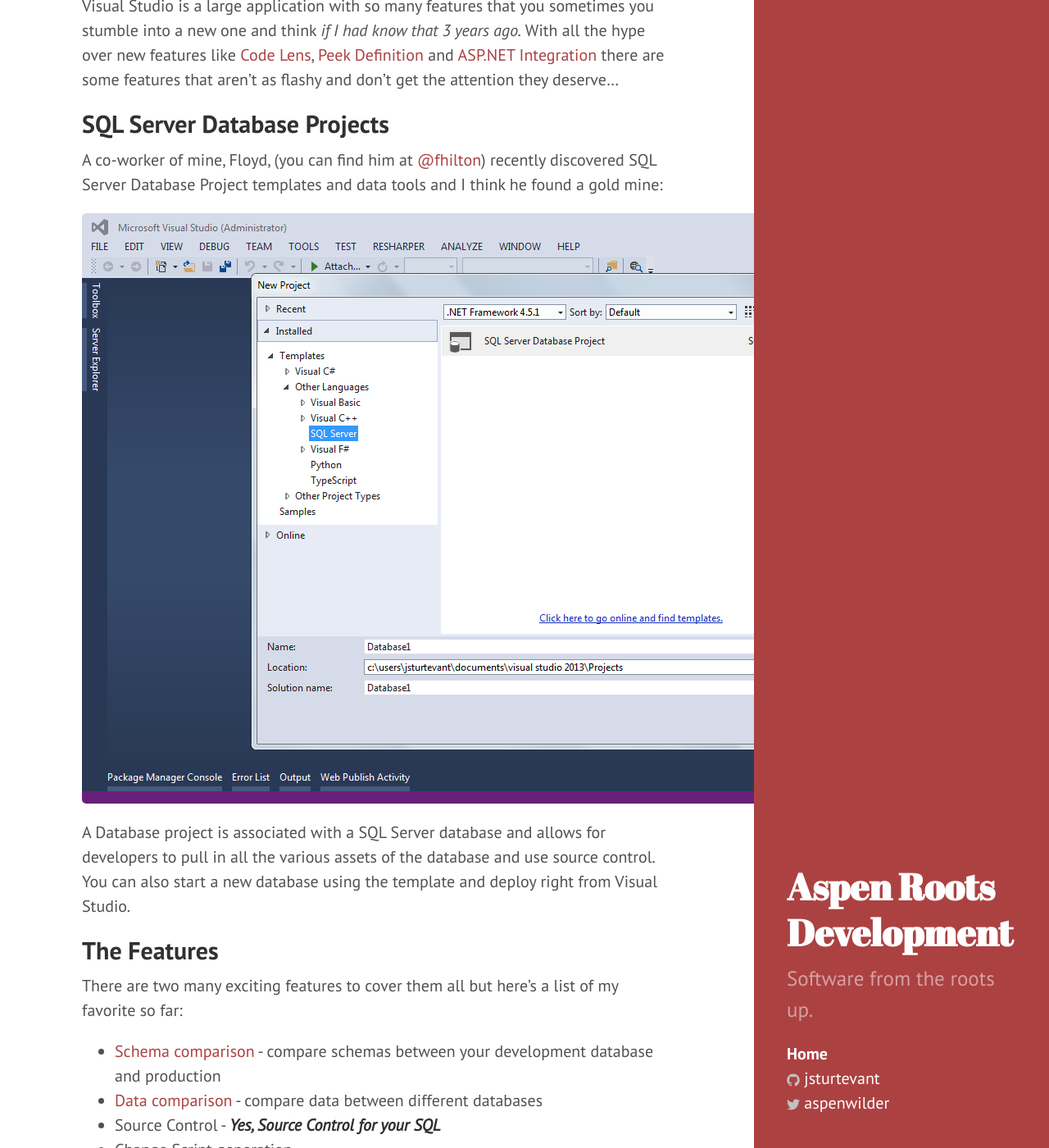
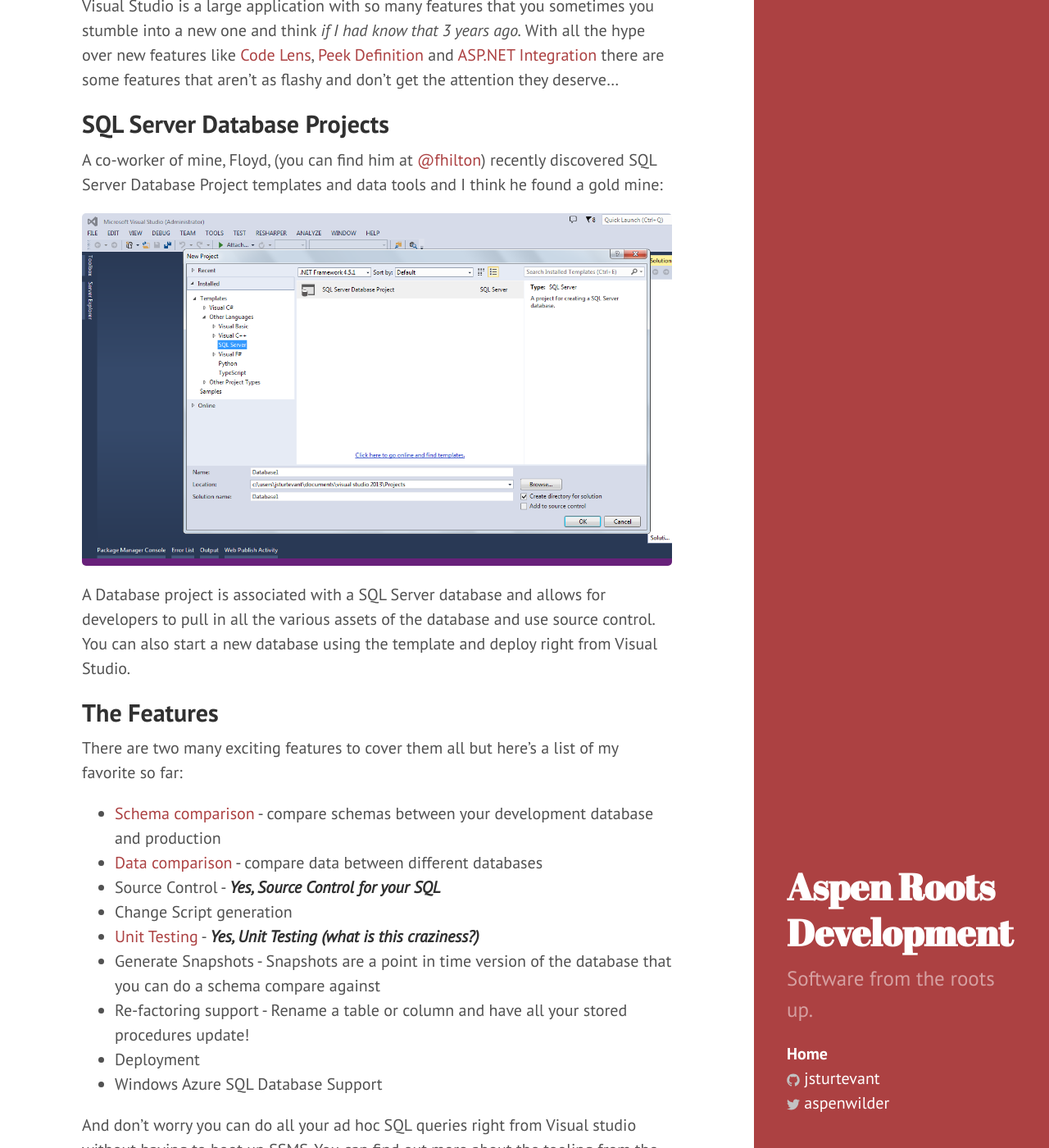
Before and after one commit to jsturtevant/jsturtevant.github.io, a Jekyll site: the page built from index.html, in a window 1280 px wide and 1400 px high, scrolled down 238 px. Shown: the whole window at 82% size. Built offline with Jekyll 4.4.1, drawn with Linux system fonts in a browser that asks for light colours; Markdown is read by kramdown in place of the engine named in the settings; the list of posts is cut into pages by our own code.

Commit message:
fixed image width in posts

```diff
--- a/public/css/site.css
+++ b/public/css/site.css
@@ -31,3 +31,7 @@ footer {
 .page, .post {
 	margin-bottom:0;
 }
+
+.post img {
+	width:100%
+}
```
